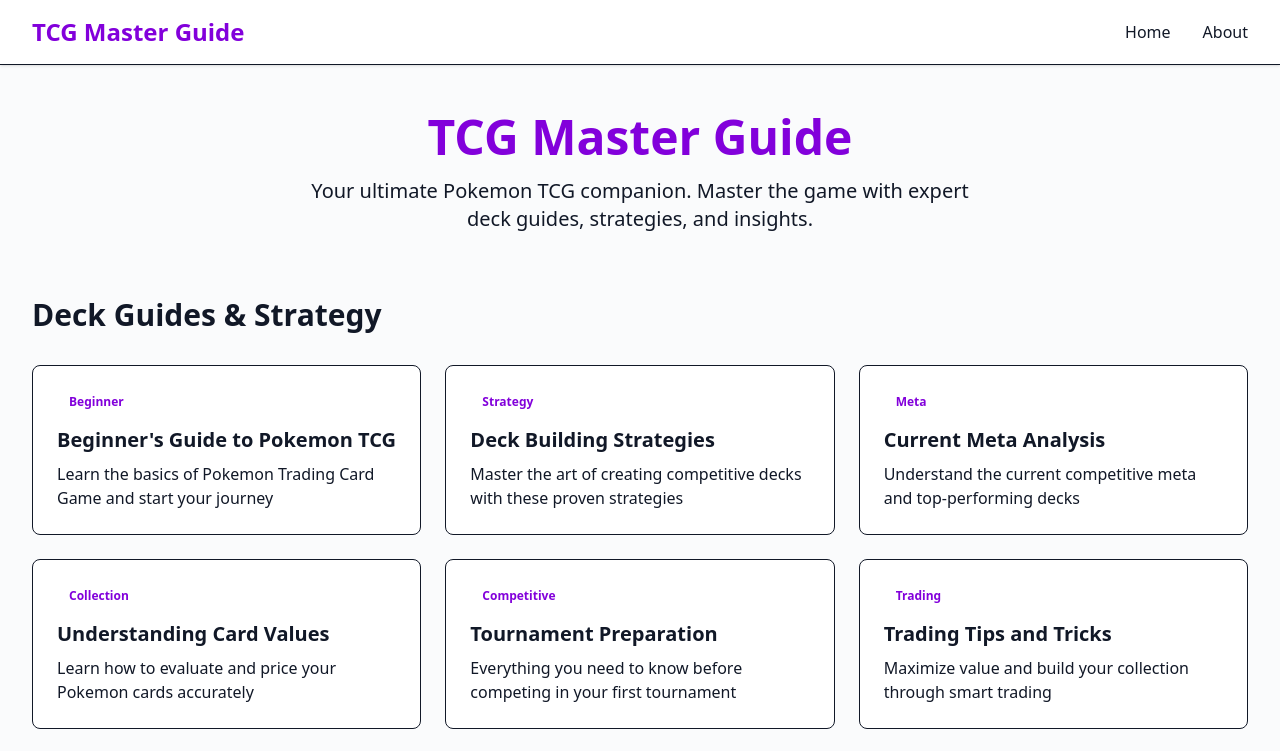
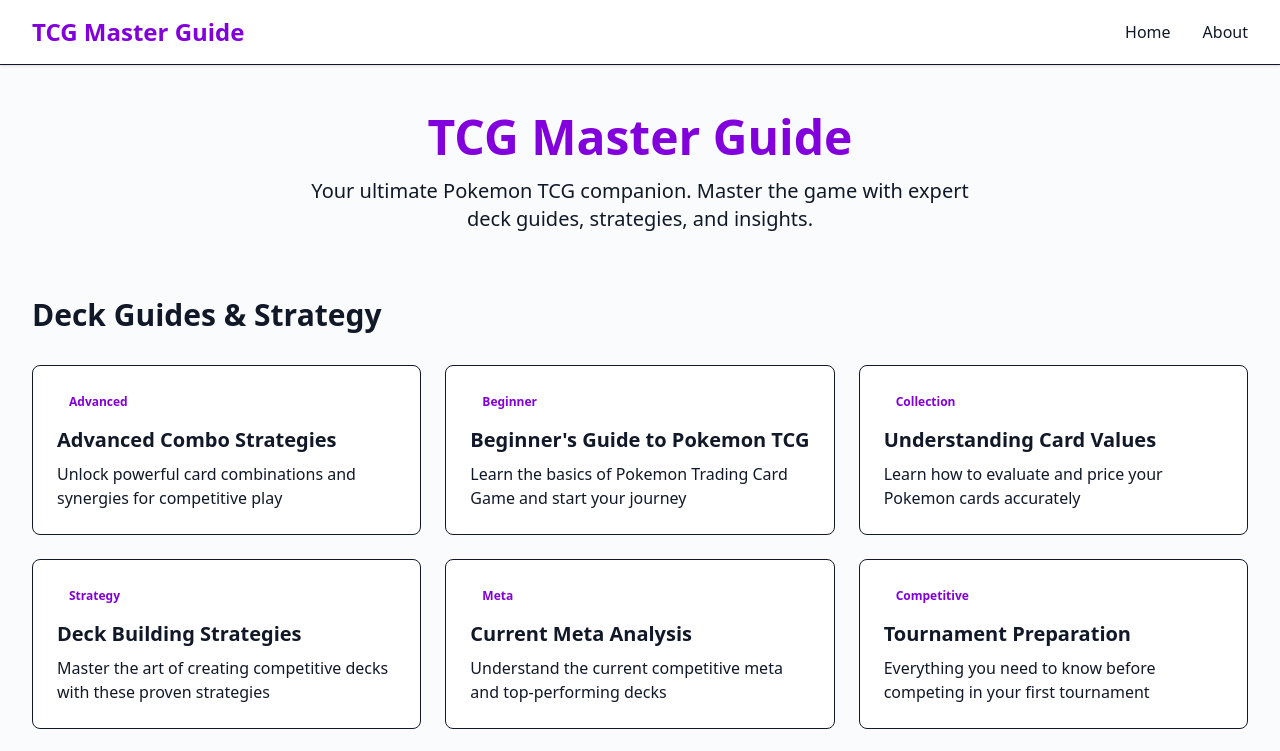
Before and after one commit to OliverMKing/tcgmasterguide.com, a Next.js app: page / in a window 1280 px wide. Shown: the top 751 px of the page. Built offline with nearby package versions, Linux system fonts and the light colour scheme.

Commit message:
make listing decks on the initial page dynamic

```diff
--- /dev/null
+++ b/content/decks/advanced-combos.md
@@ -0,0 +1,41 @@
+---
+title: "Advanced Combo Strategies"
+category: "Advanced"
+description: "Unlock powerful card combinations and synergies for competitive play"
+date: "December 29, 2024"
+---
+
+# Advanced Combo Strategies
+
+Master the art of combining cards to create devastating effects and dominate competitive play.
+
+## Understanding Card Synergy
+
+Card synergy occurs when two or more cards work together to create an effect greater than the sum of their parts. Learning to identify and exploit these synergies is key to becoming a top-tier player.
+
+## Popular Combo Archetypes
+
+### Energy Acceleration + Big Attackers
+
+Combine cards that accelerate energy attachment with Pokemon that have high energy costs but devastating attacks. This allows you to power up threats faster than your opponent can respond.
+
+### Draw Engine + Lock Cards
+
+Build a deck that can consistently draw cards while disrupting your opponent's ability to do the same. Control the pace of the game and dictate the tempo.
+
+### Evolution Chains + Stage Support
+
+Maximize the potential of evolution Pokemon by including cards that make evolution easier and protect your evolving Pokemon.
+
+## Building Around Combos
+
+When building a combo-focused deck, consider:
+
+1. **Consistency** - Can you reliably assemble your combo pieces?
+2. **Speed** - How quickly can you execute your combo?
+3. **Disruption resistance** - What happens if your opponent disrupts one piece?
+4. **Backup plans** - Do you have alternative win conditions?
+
+## Practice and Refinement
+
+Test your combos extensively to understand their strengths and weaknesses. Adjust your deck based on the meta and your local competition.
--- a/content/decks/beginner-guide.md
+++ b/content/decks/beginner-guide.md
@@ -1,6 +1,7 @@
 ---
 title: "Beginner's Guide to Pokemon TCG"
 category: "Beginner"
+description: "Learn the basics of Pokemon Trading Card Game and start your journey"
 date: "December 29, 2024"
 ---
 
--- a/content/decks/card-values.md
+++ b/content/decks/card-values.md
@@ -1,6 +1,7 @@
 ---
 title: "Understanding Card Values"
 category: "Collection"
+description: "Learn how to evaluate and price your Pokemon cards accurately"
 date: "December 26, 2024"
 ---
 
--- a/content/decks/deck-building.md
+++ b/content/decks/deck-building.md
@@ -1,6 +1,7 @@
 ---
 title: "Deck Building Strategies"
 category: "Strategy"
+description: "Master the art of creating competitive decks with these proven strategies"
 date: "December 28, 2024"
 ---
 
--- a/content/decks/meta-analysis.md
+++ b/content/decks/meta-analysis.md
@@ -1,6 +1,7 @@
 ---
 title: "Current Meta Analysis"
 category: "Meta"
+description: "Understand the current competitive meta and top-performing decks"
 date: "December 27, 2024"
 ---
 
--- a/content/decks/tournament-prep.md
+++ b/content/decks/tournament-prep.md
@@ -1,6 +1,7 @@
 ---
 title: "Tournament Preparation"
 category: "Competitive"
+description: "Everything you need to know before competing in your first tournament"
 date: "December 25, 2024"
 ---
 
--- a/content/decks/trading-tips.md
+++ b/content/decks/trading-tips.md
@@ -1,6 +1,7 @@
 ---
 title: "Trading Tips and Tricks"
 category: "Trading"
+description: "Maximize value and build your collection through smart trading"
 date: "December 24, 2024"
 ---
 
--- a/src/app/decks/[slug]/page.tsx
+++ b/src/app/decks/[slug]/page.tsx
@@ -5,14 +5,13 @@
 import matter from 'gray-matter'
 import ReactMarkdown from 'react-markdown'
 
-const decks = [
-  'beginner-guide',
-  'deck-building',
-  'meta-analysis',
-  'card-values',
-  'tournament-prep',
-  'trading-tips',
-]
+function getAllDeckSlugs() {
+  const decksDirectory = path.join(process.cwd(), 'content', 'decks')
+  const filenames = fs.readdirSync(decksDirectory)
+  return filenames
+    .filter((filename) => filename.endsWith('.md'))
+    .map((filename) => filename.replace(/\.md$/, ''))
+}
 
 function getDeckContent(slug: string) {
   try {
@@ -31,7 +30,7 @@
 }
 
 export function generateStaticParams() {
-  return decks.map((slug) => ({
+  return getAllDeckSlugs().map((slug) => ({
     slug,
   }))
 }
--- a/src/app/page.tsx
+++ b/src/app/page.tsx
@@ -1,45 +1,33 @@
 import Link from 'next/link'
+import fs from 'fs'
+import path from 'path'
+import matter from 'gray-matter'
 
-const decks = [
-  {
-    id: 'beginner-guide',
-    title: 'Beginner\'s Guide to Pokemon TCG',
-    description: 'Learn the basics of Pokemon Trading Card Game and start your journey',
-    category: 'Beginner',
-  },
-  {
-    id: 'deck-building',
-    title: 'Deck Building Strategies',
-    description: 'Master the art of creating competitive decks with these proven strategies',
-    category: 'Strategy',
-  },
-  {
-    id: 'meta-analysis',
-    title: 'Current Meta Analysis',
-    description: 'Understand the current competitive meta and top-performing decks',
-    category: 'Meta',
-  },
-  {
-    id: 'card-values',
-    title: 'Understanding Card Values',
-    description: 'Learn how to evaluate and price your Pokemon cards accurately',
-    category: 'Collection',
-  },
-  {
-    id: 'tournament-prep',
-    title: 'Tournament Preparation',
-    description: 'Everything you need to know before competing in your first tournament',
-    category: 'Competitive',
-  },
-  {
-    id: 'trading-tips',
-    title: 'Trading Tips and Tricks',
-    description: 'Maximize value and build your collection through smart trading',
-    category: 'Trading',
-  },
-]
+function getAllDecks() {
+  const decksDirectory = path.join(process.cwd(), 'content', 'decks')
+  const filenames = fs.readdirSync(decksDirectory)
+
+  const decks = filenames
+    .filter((filename) => filename.endsWith('.md'))
+    .map((filename) => {
+      const slug = filename.replace(/\.md$/, '')
+      const filePath = path.join(decksDirectory, filename)
+      const fileContent = fs.readFileSync(filePath, 'utf8')
+      const { data } = matter(fileContent)
+
+      return {
+        id: slug,
+        title: data.title || slug,
+        description: data.description || '',
+        category: data.category || 'General',
+      }
+    })
+
+  return decks
+}
 
 export default function Home() {
+  const decks = getAllDecks()
   return (
     <main className="min-h-screen py-12 px-4 sm:px-6 lg:px-8">
       <div className="max-w-7xl mx-auto">
```
